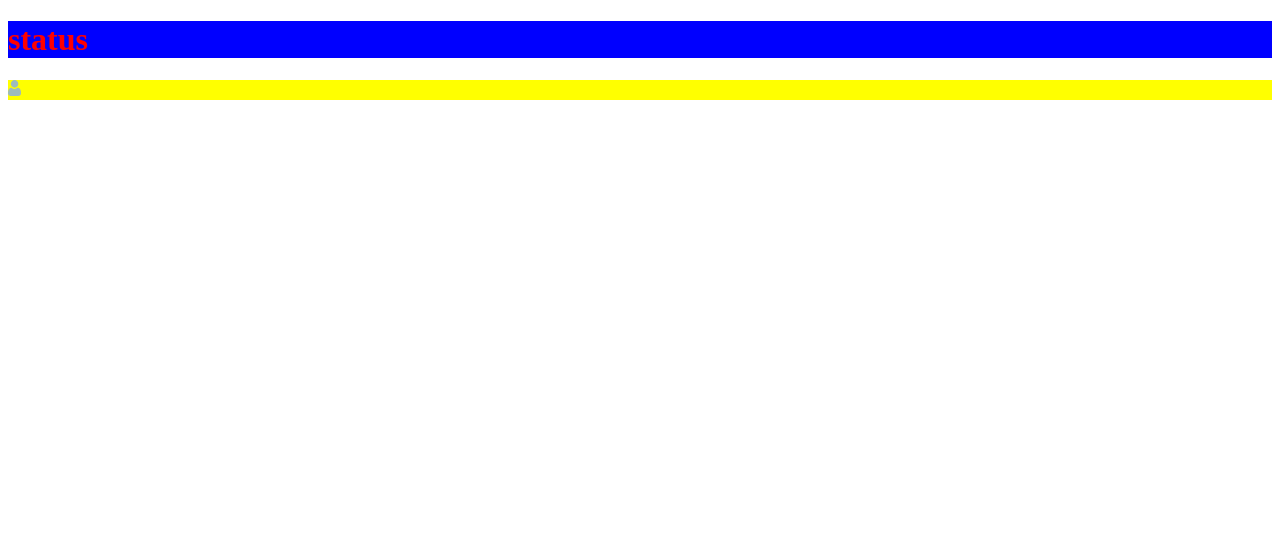
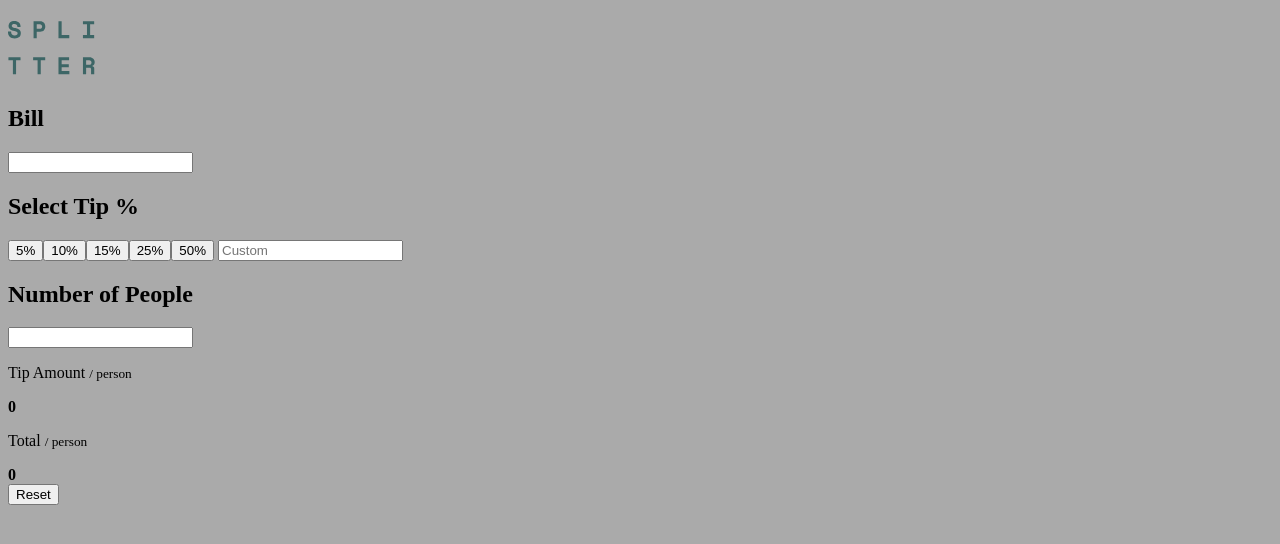
Before and after one commit to GerardoDev25/20-FrontEnd-Mentor--tip-calculator-app-main-JUNIOR, a website built with webpack: page src/index.html in a window 1280 px wide. Built offline with nearby package versions, Linux system fonts and the light colour scheme.

Commit message:
structure html created

```diff
--- a/src/index.html
+++ b/src/index.html
@@ -17,29 +17,83 @@
       <title>Frontend Mentor | Tip calculator app</title>
    </head>
    <body>
-      <h1>status</h1>
-      <div>
-         <img src="./images/icon-person.svg" alt="" />
-      </div>
+      <main class="main">
+         <h1 class="main__title">
+            <img
+               src="./images/logo.svg"
+               alt=""
+               class="main__logo"
+            />
+         </h1>
+         <div class="pit-calculator">
+            <div class="calculator">
+               <section class="calculator__bill">
+                  <h2 class="calculator__title">Bill</h2>
+                  <input
+                     type="text"
+                     class="calculator__input biil__input"
+                  />
+               </section>
+               <section class="calculator__select">
+                  <h2 class="calculator__title">Select Tip %</h2>
+                  <div class="calculator__container">
+                     <button class="calculator__percentage">
+                        5%</button
+                     ><button class="calculator__percentage">
+                        10%</button
+                     ><button class="calculator__percentage">
+                        15%</button
+                     ><button class="calculator__percentage">
+                        25%</button
+                     ><button class="calculator__percentage">
+                        50%
+                     </button>
+                     <input
+                        type="text"
+                        class="calculator__custom"
+                        placeholder="Custom"
+                     />
+                  </div>
+               </section>
+               <section class="calclaror__people">
+                  <h2 class="calculator__title">
+                     Number of People
+                  </h2>
+                  <input
+                     type="text"
+                     class="calculator__input people__input"
+                  />
+               </section>
+            </div>
+            <div class="result">
+               <div class="price">
+                  <div class="price__left">
+                     <p class="price__total">
+                        Tip Amount
+                        <small class="price__detail">
+                           / person</small
+                        >
+                     </p>
+                  </div>
+                  <strong class="price__value">0</strong>
+               </div>
+               <div class="price">
+                  <div class="price__left">
+                     <p class="price__total">
+                        Total
+                        <small class="price__detail">
+                           / person</small
+                        >
+                     </p>
+                  </div>
+                  <strong class="price__value">0</strong>
+               </div>
+               <button class="result__reset">Reset</button>
+            </div>
+         </div>
+      </main>
+
       <!--
-  Bill
 
-  Select Tip %
-  5%
-  10%
-  15%
-  25%
-  50%
-  Custom
-
-  Number of People
-
-  Tip Amount
-  / person
-
-  Total
-  / person
-
-  Reset
    --></body>
 </html>
--- a/src/index.js
+++ b/src/index.js
@@ -1,4 +1 @@
 import "./style.css";
-
-console.log("hola mundo");
-console.error('adios mundo');
--- a/src/style.css
+++ b/src/style.css
@@ -1,8 +1,6 @@
-h1{
-background-color: blue;
-    color: red;
+html,
+body {
+   width: 100%;
+   height: 100%;
+   background-color: #aaa;
 }
-
-div{
-    background-color: yellow;
-}
```
Also changed, not shown: dist/index.html.
